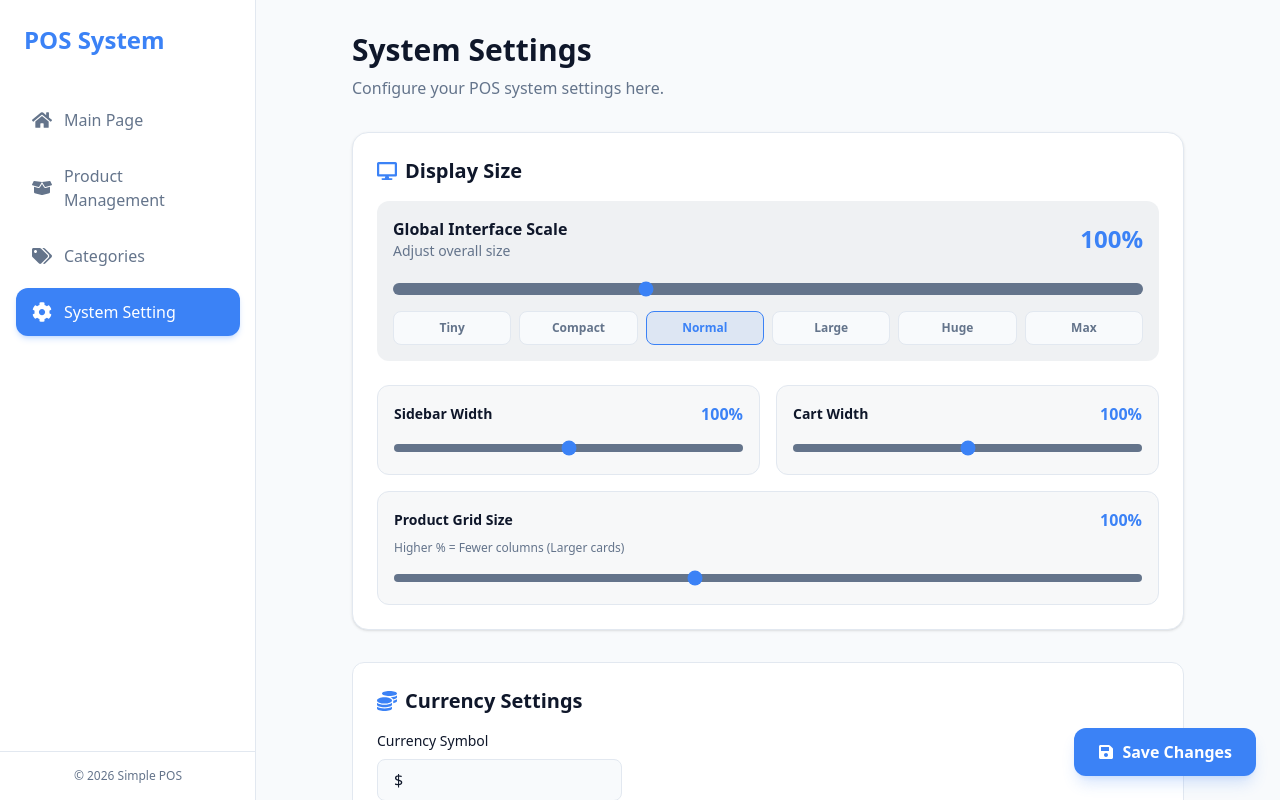
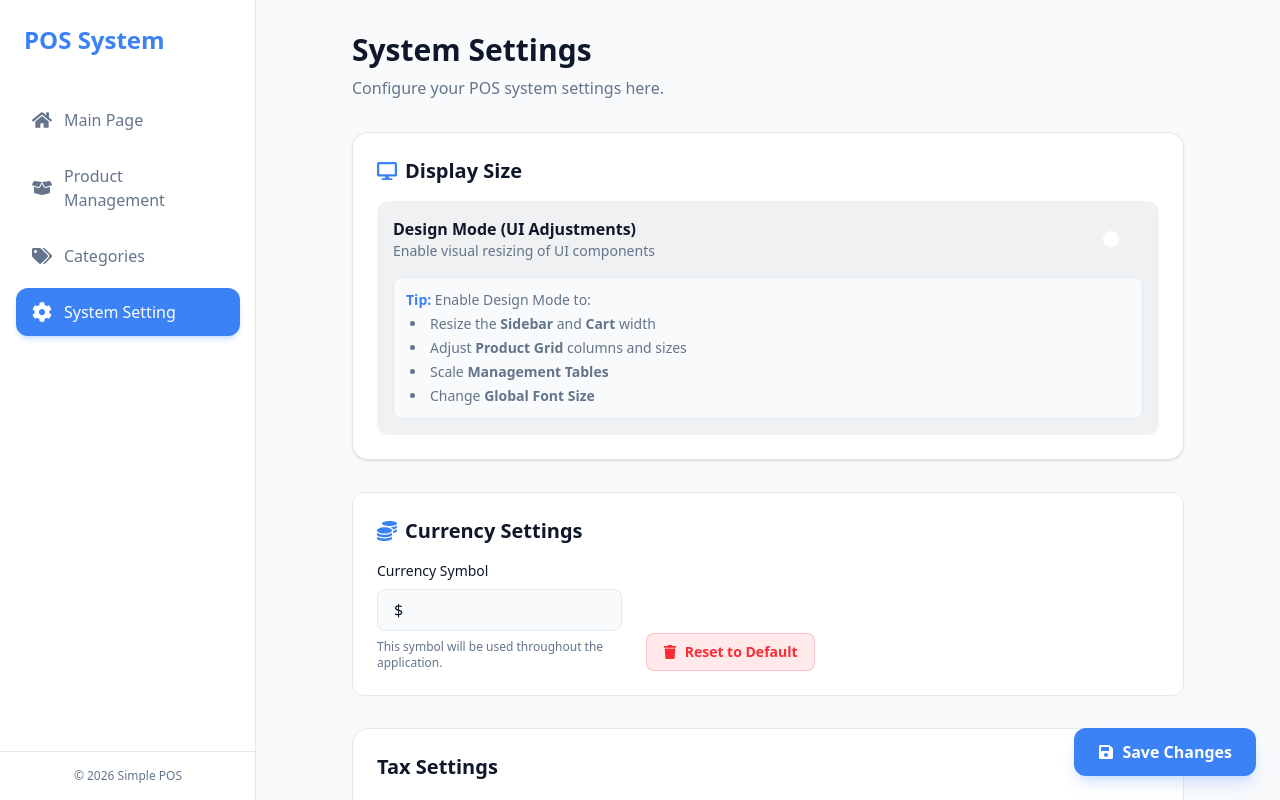
Before and after one commit to ZenitHTH/simple-pos, a Next.js app: page /setting in a window 1280 px wide. Built offline with nearby package versions, Linux system fonts and the light colour scheme.

Commit message:
feat: Introduce product management page with CRUD functionality, add display settings, and create categories page.

```diff
--- a/src/app/setting/DisplaySettings.tsx
+++ b/src/app/setting/DisplaySettings.tsx
@@ -1,22 +1,11 @@
 import { memo } from 'react';
 import { useSettings } from '../context/SettingsContext';
+import { useMockup } from '../context/MockupContext';
 import { FaDesktop, FaMobileAlt, FaExpand } from 'react-icons/fa';
 
 const DisplaySettings = memo(() => {
     const { settings, updateSettings } = useSettings();
-
-    const handleScaleChange = (scale: number) => {
-        updateSettings({ display_scale: scale });
-    };
-
-    const PRESETS = [
-        { label: 'Tiny', value: 50, icon: <FaMobileAlt className="w-3 h-3" /> },
-        { label: 'Compact', value: 75, icon: <FaMobileAlt className="w-4 h-4" /> },
-        { label: 'Normal', value: 100, icon: <FaDesktop className="w-5 h-5" /> },
-        { label: 'Large', value: 125, icon: <FaExpand className="w-5 h-5" /> },
-        { label: 'Huge', value: 150, icon: <FaExpand className="w-6 h-6" /> },
-        { label: 'Max', value: 200, icon: <FaExpand className="w-8 h-8" /> },
-    ];
+    const { isMockupMode, toggleMockupMode } = useMockup();
 
     return (
         <section className="mb-8 p-6 bg-card-bg border border-border rounded-2xl shadow-sm">
@@ -26,79 +15,35 @@ const DisplaySettings = memo(() => {
             </h2>
 
             <div className="space-y-6">
-                {/* Global Scale */}
+                {/* Design Mode Toggle */}
                 <div className="bg-muted/10 p-4 rounded-xl space-y-4">
                     <div className="flex justify-between items-center">
                         <div>
-                            <p className="font-semibold text-foreground">Global Interface Scale</p>
-                            <p className="text-sm text-muted">Adjust overall size</p>
+                            <p className="font-semibold text-foreground">Design Mode (UI Adjustments)</p>
+                            <p className="text-sm text-muted">Enable visual resizing of UI components</p>
                         </div>
-                        <div className="text-2xl font-bold text-primary">{settings.display_scale}%</div>
-                    </div>
-                    <input
-                        type="range" min="50" max="200" step="5"
-                        value={settings.display_scale}
-                        onChange={(e) => handleScaleChange(Number(e.target.value))}
-                        className="w-full h-3 bg-muted rounded-full appearance-none cursor-pointer accent-primary"
-                    />
-                    <div className="grid grid-cols-6 gap-2">
-                        {PRESETS.map((preset) => (
-                            <button
-                                key={preset.value}
-                                onClick={() => handleScaleChange(preset.value)}
-                                className={`flex flex-col items-center justify-center p-2 rounded-lg border transition-all ${settings.display_scale === preset.value
-                                        ? 'bg-primary/10 border-primary text-primary'
-                                        : 'bg-background border-border text-muted hover:border-primary/50'
-                                    }`}
-                            >
-                                <span className="text-xs font-bold">{preset.label}</span>
-                            </button>
-                        ))}
-                    </div>
-                </div>
-
-                <div className="grid grid-cols-1 md:grid-cols-2 gap-4">
-                    {/* Sidebar Scale */}
-                    <div className="bg-muted/5 p-4 rounded-xl border border-border">
-                        <div className="flex justify-between items-center mb-2">
-                            <span className="font-semibold text-sm">Sidebar Width</span>
-                            <span className="font-bold text-primary">{settings.sidebar_scale || 100}%</span>
-                        </div>
-                        <input
-                            type="range" min="50" max="150" step="5"
-                            value={settings.sidebar_scale || 100}
-                            onChange={(e) => updateSettings({ sidebar_scale: Number(e.target.value) })}
-                            className="w-full h-2 bg-muted rounded-full appearance-none cursor-pointer accent-primary"
-                        />
+                        <button
+                            onClick={toggleMockupMode}
+                            className={`relative inline-flex h-6 w-11 items-center rounded-full transition-colors focus:outline-none focus:ring-2 focus:ring-primary focus:ring-offset-2 ${isMockupMode ? 'bg-primary' : 'bg-secondary'}`}
+                        >
+                            <span
+                                className={`${isMockupMode ? 'translate-x-6' : 'translate-x-1'
+                                    } inline-block h-4 w-4 transform rounded-full bg-white transition-transform`}
+                            />
+                        </button>
                     </div>
 
-                    {/* Cart Scale */}
-                    <div className="bg-muted/5 p-4 rounded-xl border border-border">
-                        <div className="flex justify-between items-center mb-2">
-                            <span className="font-semibold text-sm">Cart Width</span>
-                            <span className="font-bold text-primary">{settings.cart_scale || 100}%</span>
-                        </div>
-                        <input
-                            type="range" min="50" max="150" step="5"
-                            value={settings.cart_scale || 100}
-                            onChange={(e) => updateSettings({ cart_scale: Number(e.target.value) })}
-                            className="w-full h-2 bg-muted rounded-full appearance-none cursor-pointer accent-primary"
-                        />
-                    </div>
-
-                    {/* Grid Scale */}
-                    <div className="col-span-1 md:col-span-2 bg-muted/5 p-4 rounded-xl border border-border">
-                        <div className="flex justify-between items-center mb-2">
-                            <span className="font-semibold text-sm">Product Grid Size</span>
-                            <span className="font-bold text-primary">{settings.grid_scale || 100}%</span>
-                        </div>
-                        <p className="text-xs text-muted mb-2">Higher % = Fewer columns (Larger cards)</p>
-                        <input
-                            type="range" min="80" max="130" step="5"
-                            value={settings.grid_scale || 100}
-                            onChange={(e) => updateSettings({ grid_scale: Number(e.target.value) })}
-                            className="w-full h-2 bg-muted rounded-full appearance-none cursor-pointer accent-primary"
-                        />
+                    {/* Information / Help Text */}
+                    <div className="text-sm text-muted bg-background p-3 rounded-lg border border-border">
+                        <p>
+                            <span className="font-semibold text-primary">Tip:</span> Enable Design Mode to:
+                        </p>
+                        <ul className="list-disc list-inside mt-1 ml-1 space-y-1">
+                            <li>Resize the <strong>Sidebar</strong> and <strong>Cart</strong> width</li>
+                            <li>Adjust <strong>Product Grid</strong> columns and sizes</li>
+                            <li>Scale <strong>Management Tables</strong></li>
+                            <li>Change <strong>Global Font Size</strong></li>
+                        </ul>
                     </div>
                 </div>
             </div>
```
